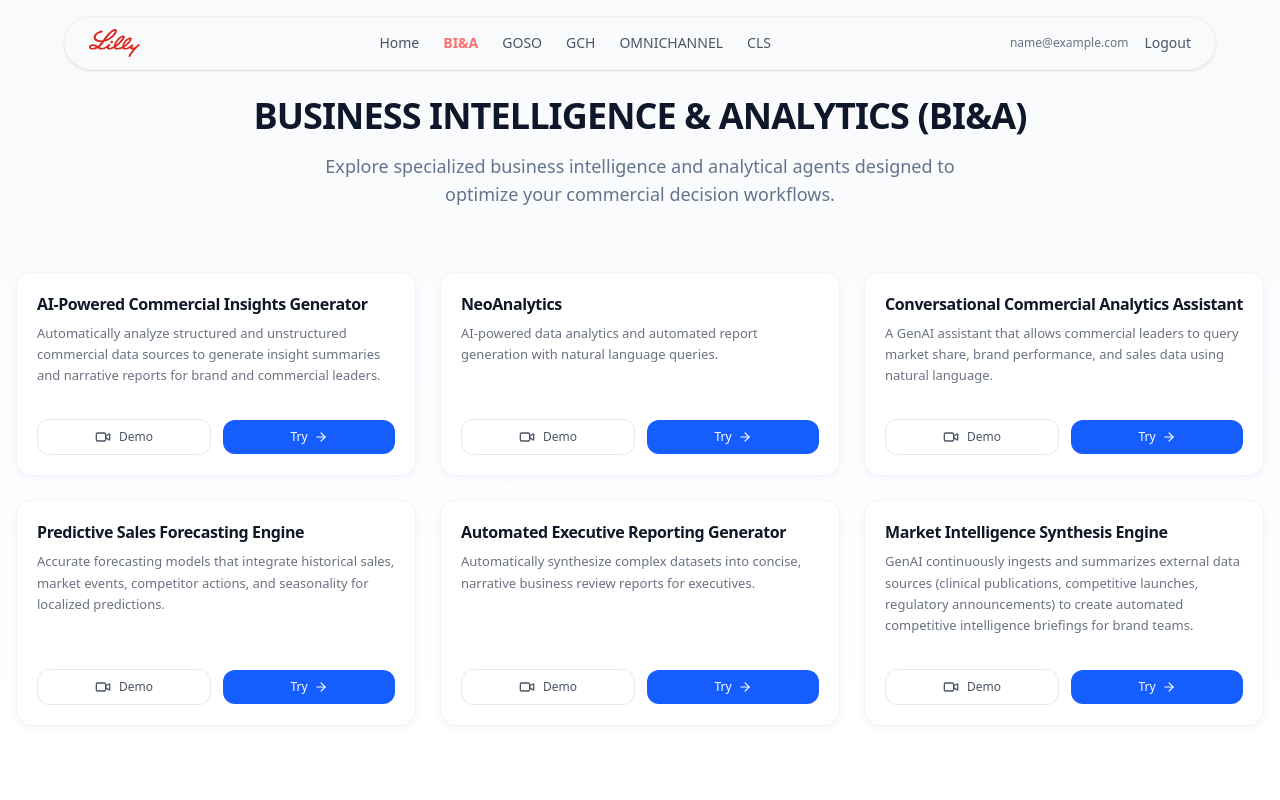
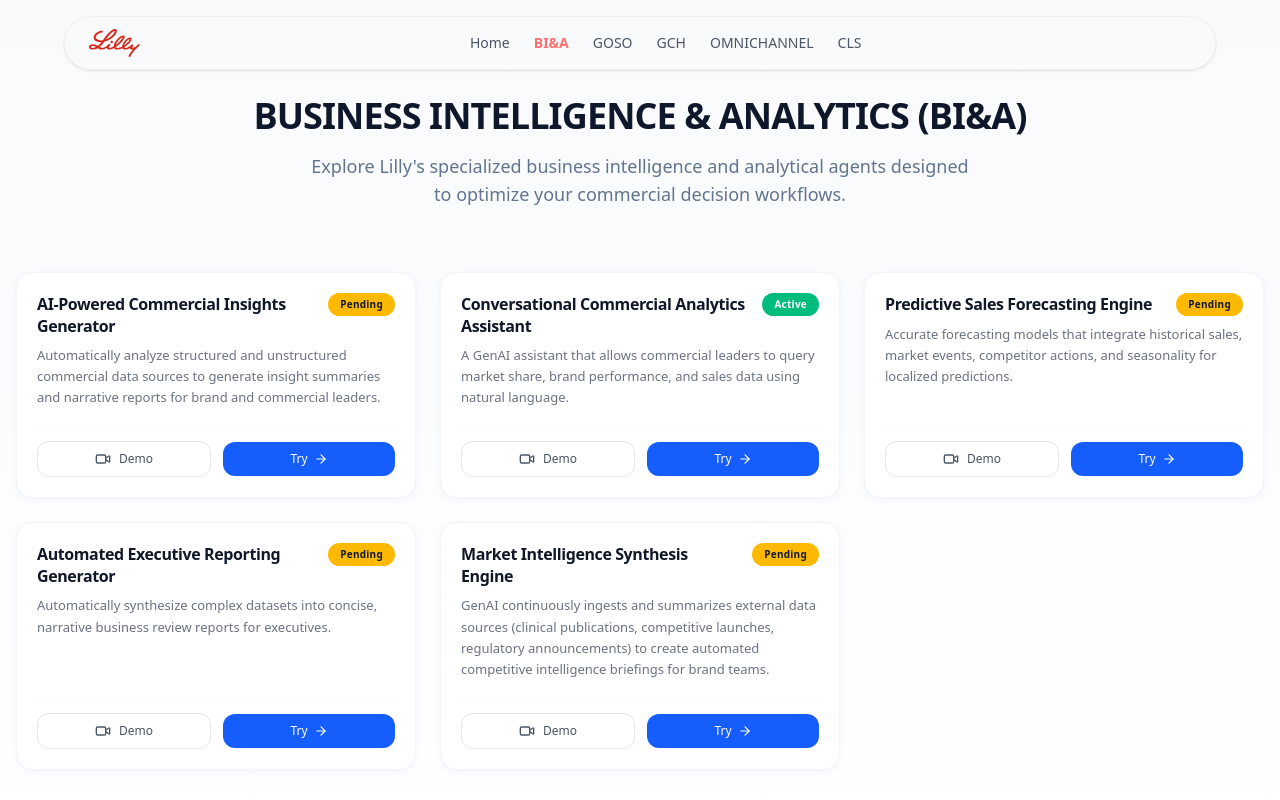
Before and after one commit to HarshitSN/Eli-lily, a Next.js app: page /business-intelligence in a window 1280 px wide. Both pictures are taken after typing "name@example.com" into the empty fields and a click on the button "Sign in". Shown: the top 800 px of the page. Built offline with nearby package versions, Linux system fonts and the light colour scheme.

Commit message:
ui changes

```diff
--- a/components/home/Hero.tsx
+++ b/components/home/Hero.tsx
@@ -28,7 +28,7 @@
                 </div>
 
                 <h1 className="text-3xl sm:text-4xl md:text-5xl lg:text-6xl font-black tracking-tight text-slate-900 leading-[1.1] sm:leading-[1.2]">
-                    Explore Our <span className="text-red-700 transition-all duration-300 hover:bg-red-600 hover:text-white px-2 py-1 rounded cursor-default inline-block">AgenticAI Factory</span> <br />
+                    Explore Lily's <span className="text-red-700 transition-all duration-300 hover:bg-red-600 hover:text-white px-2 py-1 rounded cursor-default inline-block">AgenticAI Factory</span> <br />
 
                 </h1>
 
--- a/components/layout/Footer.tsx
+++ b/components/layout/Footer.tsx
@@ -3,7 +3,8 @@
         <footer className="border-t py-6 md:py-0">
             <div className="container mx-auto flex flex-col items-center justify-between gap-4 md:h-24 md:flex-row px-4">
                 <p className="text-center text-sm leading-loose text-muted-foreground md:text-left">
-                    © {new Date().getFullYear()} Eli Lilly and Company. All rights reserved.
+                    © {new Date().getFullYear()} Eli Lilly and Company. All rights reserved. <br className="md:hidden" />
+                    <span className="md:ml-4 font-medium text-slate-500">Built and powered by StatusNeo</span>
                 </p>
             </div>
         </footer>
--- a/components/layout/Navbar.tsx
+++ b/components/layout/Navbar.tsx
@@ -72,17 +72,8 @@
                     <span className="text-gray-400">...</span>
                 </div>
 
-                {/* Desktop User Info */}
-                <div className="hidden lg:flex items-center gap-4 flex-shrink-0">
-                    <span className="text-xs text-gray-500 font-medium truncate max-w-[150px]">
-                        {user?.email}
-                    </span>
-                    <button
-                        onClick={logout}
-                        className="text-sm font-medium text-gray-600 hover:text-gray-900 transition-colors duration-200"
-                    >
-                        Logout
-                    </button>
+                {/* Desktop User Info Removed */}
+                <div className="hidden lg:flex items-center flex-shrink-0">
                 </div>
 
                 {/* Mobile Menu Button */}
@@ -113,20 +104,7 @@
                                     {item.label}
                                 </Link>
                             ))}
-                            <div className="border-t border-gray-200 pt-3 mt-2 flex flex-col gap-2">
-                                <span className="text-xs text-gray-500 px-3">
-                                    {user?.email}
-                                </span>
-                                <button
-                                    onClick={() => {
-                                        logout();
-                                        handleLinkClick();
-                                    }}
-                                    className="px-3 py-2 text-sm font-medium text-gray-600 hover:text-gray-900 hover:bg-gray-50 transition-colors duration-200 text-left rounded-md"
-                                >
-                                    Logout
-                                </button>
-                            </div>
+                            {/* Removed Indicators from mobile */}
                         </div>
                     </div>
                 )}
--- a/components/verticals/ActionableCard.tsx
+++ b/components/verticals/ActionableCard.tsx
@@ -16,13 +16,26 @@
     demoUrl = "#",
     tryUrl = "#",
 }: ActionableCardProps) {
+    const isActive = tryUrl && tryUrl !== "#";
+
     return (
-        <div className="flex flex-col bg-white border border-gray-100 rounded-2xl shadow-[0_2px_10px_-3px_rgba(6,81,237,0.1)] hover:shadow-[0_8px_30px_rgb(0,0,0,0.08)] transition-all duration-300 h-full p-5 text-left">
+        <div className="flex flex-col bg-white border border-gray-100 rounded-2xl shadow-[0_2px_10px_-3px_rgba(6,81,237,0.1)] hover:shadow-[0_8px_30px_rgb(0,0,0,0.08)] transition-all duration-300 h-full p-5 text-left relative">
 
             {/* Header / Title */}
-            <h3 className="text-[16px] font-bold text-gray-900 mb-2 tracking-tight leading-snug">
-                {title}
-            </h3>
+            <div className="flex items-start justify-between gap-3 mb-2">
+                <h3 className="text-[16px] font-bold text-gray-900 tracking-tight leading-snug">
+                    {title}
+                </h3>
+                {isActive ? (
+                    <div className="flex-shrink-0 px-3 py-1 bg-emerald-500 text-white rounded-full text-[10px] font-bold tracking-wide">
+                        Active
+                    </div>
+                ) : (
+                    <div className="flex-shrink-0 px-3 py-1 bg-amber-400 text-slate-900 rounded-full text-[10px] font-bold tracking-wide">
+                        Pending
+                    </div>
+                )}
+            </div>
 
             {/* Description Body */}
             <p className="text-[13px] text-gray-500 mb-4 flex-grow leading-relaxed font-normal">
--- a/pages/business-intelligence.tsx
+++ b/pages/business-intelligence.tsx
@@ -8,13 +8,9 @@
         description: "Automatically analyze structured and unstructured commercial data sources to generate insight summaries and narrative reports for brand and commercial leaders."
     },
     {
-        title: "NeoAnalytics",
-        description: "AI-powered data analytics and automated report generation with natural language queries.",
+        title: "Conversational Commercial Analytics Assistant",
+        description: "A GenAI assistant that allows commercial leaders to query market share, brand performance, and sales data using natural language.",
         redirectUrl: "https://playground.statusneo.com/report-agent"
-    },
-    {
-        title: "Conversational Commercial Analytics Assistant",
-        description: "A GenAI assistant that allows commercial leaders to query market share, brand performance, and sales data using natural language."
     },
     {
         title: "Predictive Sales Forecasting Engine",
@@ -35,7 +31,7 @@
         <Layout>
             <Head>
                 <title>BUSINESS INTELLIGENCE & ANALYTICS (BI&A) - Eli Lilly AI Playground</title>
-                <meta name="description" content="Explore our Business Intelligence & Analytics agents." />
+                <meta name="description" content="Explore Lilly's Business Intelligence & Analytics agents." />
             </Head>
 
             <section className="py-24 bg-gradient-to-b from-slate-50 to-white min-h-screen">
@@ -46,7 +42,7 @@
                             BUSINESS INTELLIGENCE & ANALYTICS (BI&A)
                         </h2>
                         <p className="text-lg text-slate-500 max-w-2xl mx-auto font-light">
-                            Explore specialized business intelligence and analytical agents designed to optimize your commercial decision workflows.
+                            Explore Lilly's specialized business intelligence and analytical agents designed to optimize your commercial decision workflows.
                         </p>
                     </div>
 
--- a/pages/commercial-learning-services.tsx
+++ b/pages/commercial-learning-services.tsx
@@ -22,7 +22,7 @@
         <Layout>
             <Head>
                 <title>COMMERCIAL LEARNING SERVICES (CLS) - Eli Lilly AI Playground</title>
-                <meta name="description" content="Explore our Commercial Learning Services agents." />
+                <meta name="description" content="Explore Lilly's Commercial Learning Services agents." />
             </Head>
 
             <section className="py-24 bg-gradient-to-b from-slate-50 to-white min-h-screen">
@@ -33,7 +33,7 @@
                             COMMERCIAL LEARNING SERVICES (CLS)
                         </h2>
                         <p className="text-lg text-slate-500 max-w-2xl mx-auto font-light">
-                            Explore specialized training agents designed to optimize your commercial decision workflows.
+                            Explore Lilly's specialized training agents designed to optimize your commercial decision workflows.
                         </p>
                     </div>
 
--- a/pages/field-force-effectiveness.tsx
+++ b/pages/field-force-effectiveness.tsx
@@ -27,7 +27,7 @@
         <Layout>
             <Head>
                 <title>GOSO – FIELD FORCE EFFECTIVENESS & INNOVATION - Eli Lilly AI Playground</title>
-                <meta name="description" content="Explore our Field Force Effectiveness agents." />
+                <meta name="description" content="Explore Lilly's Field Force Effectiveness agents." />
             </Head>
 
             <section className="py-24 bg-gradient-to-b from-slate-50 to-white min-h-screen">
--- a/pages/global-content-hub.tsx
+++ b/pages/global-content-hub.tsx
@@ -23,7 +23,7 @@
         <Layout>
             <Head>
                 <title>GLOBAL CONTENT HUB (GCH) - Eli Lilly AI Playground</title>
-                <meta name="description" content="Explore our Global Content Hub agents." />
+                <meta name="description" content="Explore Lilly's Global Content Hub agents." />
             </Head>
 
             <section className="py-24 bg-gradient-to-b from-slate-50 to-white min-h-screen">
@@ -34,7 +34,7 @@
                             GLOBAL CONTENT HUB (GCH)
                         </h2>
                         <p className="text-lg text-slate-500 max-w-2xl mx-auto font-light">
-                            Explore specialized content hub agents designed to optimize your commercial decision workflows.
+                            Explore Lilly's specialized content hub agents designed to optimize your commercial decision workflows.
                         </p>
                     </div>
 
--- a/pages/index.tsx
+++ b/pages/index.tsx
@@ -3,7 +3,6 @@
 import { BentoGrid } from "@/components/home/BentoGrid";
 import { IndustryMosaic } from "@/components/home/IndustryMosaic";
 import { StatsSection } from "@/components/home/StatsSection";
-import { TestimonialsSection } from "@/components/home/TestimonialsSection";
 
 export default function Home() {
     return (
@@ -12,7 +11,6 @@
             <BentoGrid />
             <IndustryMosaic />
             <StatsSection />
-            <TestimonialsSection />
         </Layout>
     );
 }
```
Also changed, not shown: pages/omnichannel-personalization.tsx (+4 -8 lines).
